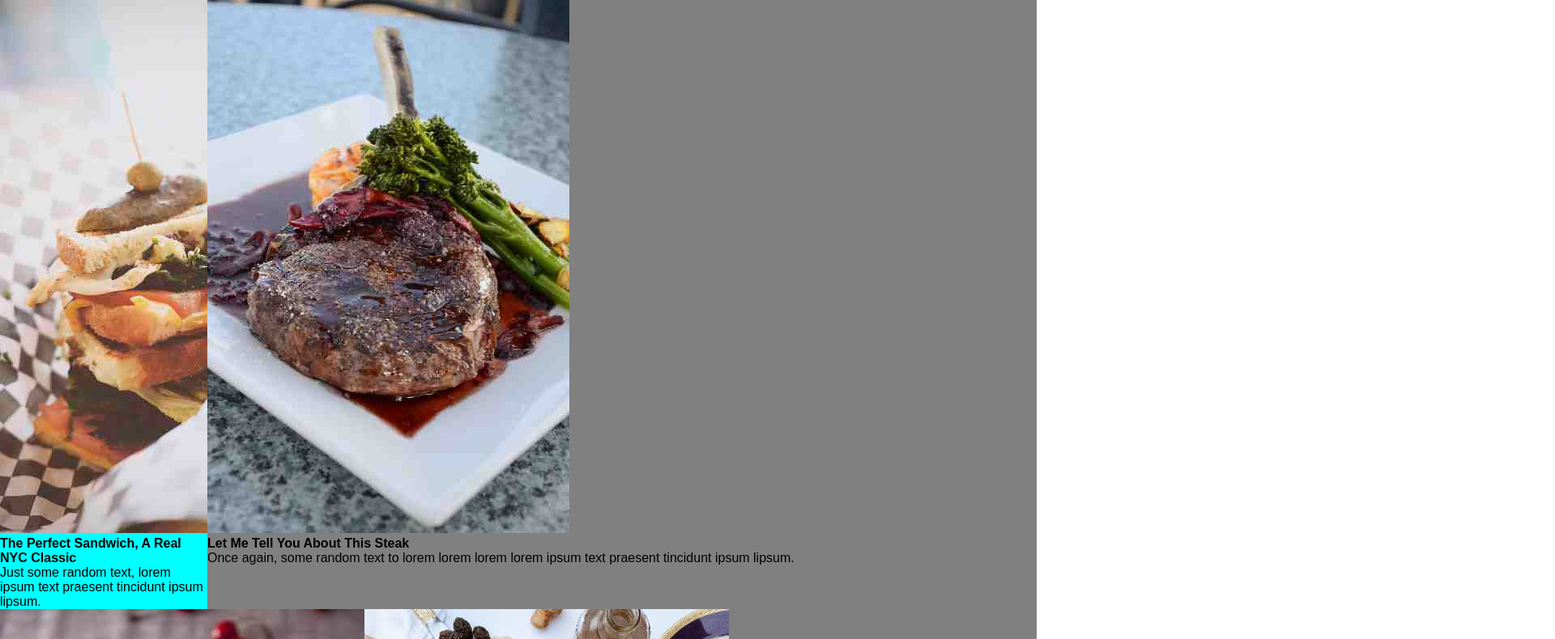
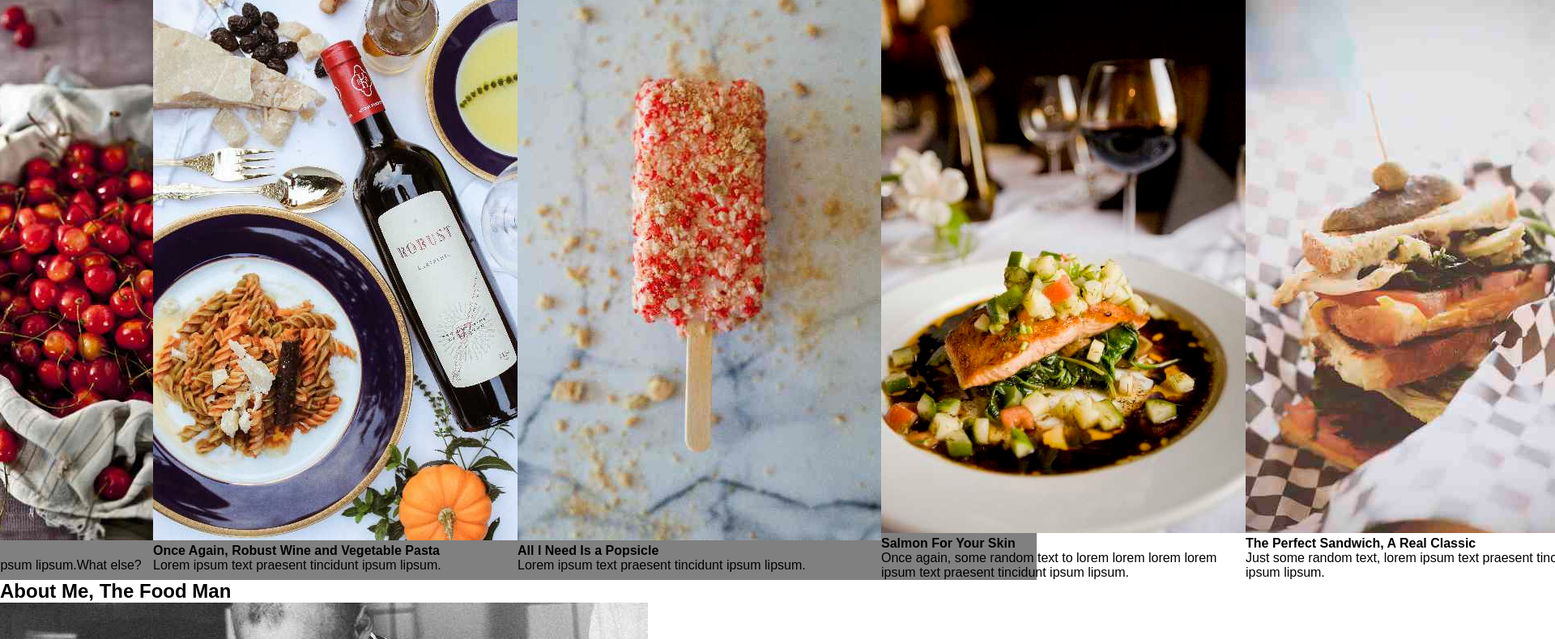
Before and after one commit to Mwambutsa05/First-website, a plain HTML site: page index.html in a window 1280 px wide. Shown: the part 56-846 px from the top of the page at 81% size, 1920 px wide, since content can reach past the window. Drawn offline with Linux system fonts and the light colour scheme.

Commit message:
css codes
additional codes

```diff
--- a/index.css
+++ b/index.css
@@ -18,16 +18,15 @@
     /* background-color: gray; */
 }
 #cards{
-    width: 100%;
-    /* height: 20%; */
+     width: 100%;
+    /* height: 100%;  */
     display: flex;
-    /* justify-content: center;
-    align-items: center; */
-    flex-wrap: wrap;
+    justify-content: center;
+    align-items: center;
+    /* flex-wrap: wrap; */
     background-color: gray;
 }
-#div1{
-    width: 20%;
-    height: 10%;
-    background-color: aqua;
+#div1 #div2 #div3 #div4 #div5 #div6 #div7 #div8 {
+    width: 40px;
+    /* height: 40px; */
 }
```
